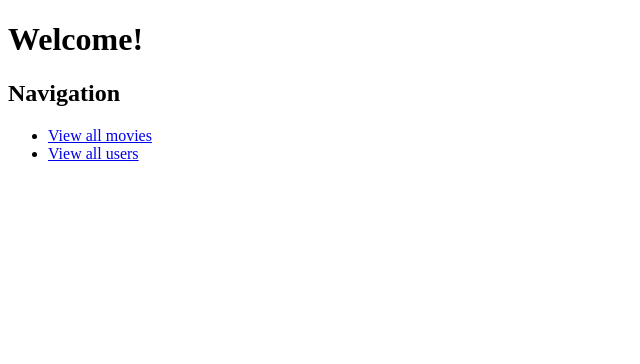
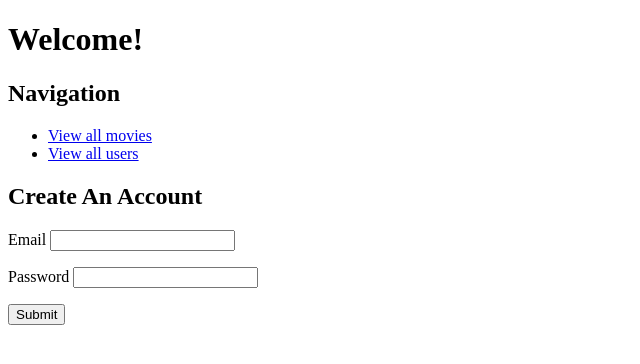
Before and after one commit to KatieAquino/movie-ratings-app, a Flask app: page / in a window 1280 px wide. Shown: the top 364 px of the page, without its empty margins (0-640 px from the left). Run offline with Flask 2, Linux system fonts and the light colour scheme.

Commit message:
Creates option for users to create an account and checks if accoutn has already been created.

```diff
--- a/crud.py
+++ b/crud.py
@@ -21,6 +21,11 @@ def get_user_by_id(user_id):
     """Get a user by its id"""
 
     return User.query.get(user_id)
+
+def get_user_by_email(email):
+    """Get user by email or return none"""
+
+    return User.query.filter(User.email == email).first()
 
 def create_movie(title, overview, release_date, poster_path):
     """Create and return a new movie."""
--- a/server.py
+++ b/server.py
@@ -15,6 +15,26 @@ def show_homepage():
     """Show homepage"""
 
     return render_template('homepage.html')
+
+@app.route('/users', methods=["POST"])
+def register_user():
+    """Create a new user"""
+
+    email = request.form.get('email')
+    password = request.form.get('password')
+
+    user = crud.get_user_by_email(email)
+
+    if user == None:
+        crud.create_user(email, password)
+        flash('Account created! Please log in.')
+
+    else:
+        flash('Cannot create an account with that email. Try again')
+
+    return redirect('/')
+
+
 
 @app.route('/movies')
 def show_all_movies():
--- a/templates/homepage.html
+++ b/templates/homepage.html
@@ -9,4 +9,19 @@
     <li><a href="/movies">View all movies</a></li>
     <li><a href="/users">View all users</a></li>
   </ul>
+
+  <h2>Create An Account</h2>
+  <form action="/users" method="POST">
+    <p>
+      Email <input type="text" name="email">
+    </p>
+
+    <p>
+      Password <input type="password" name="password">
+    </p>
+
+    <p>
+      <input type="submit">
+    </p>
+  </form>
 {% endblock %}
```
